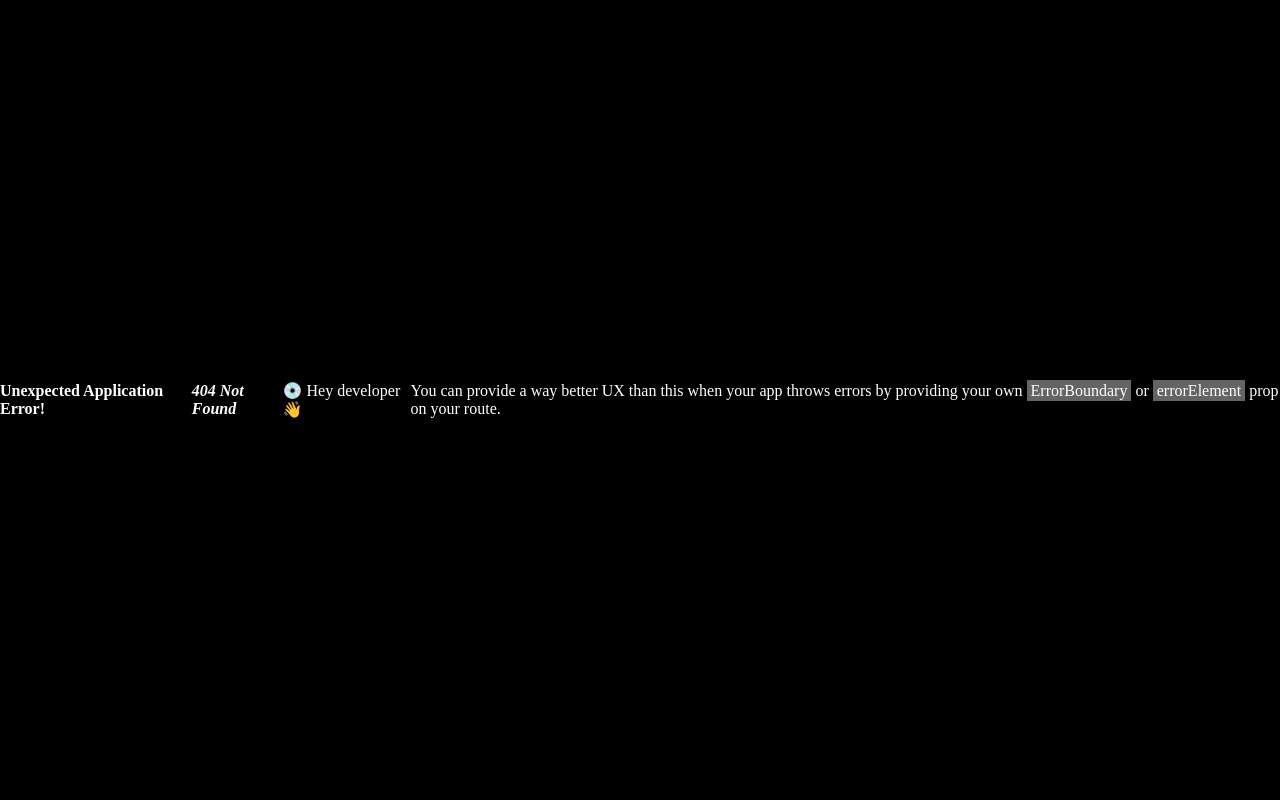
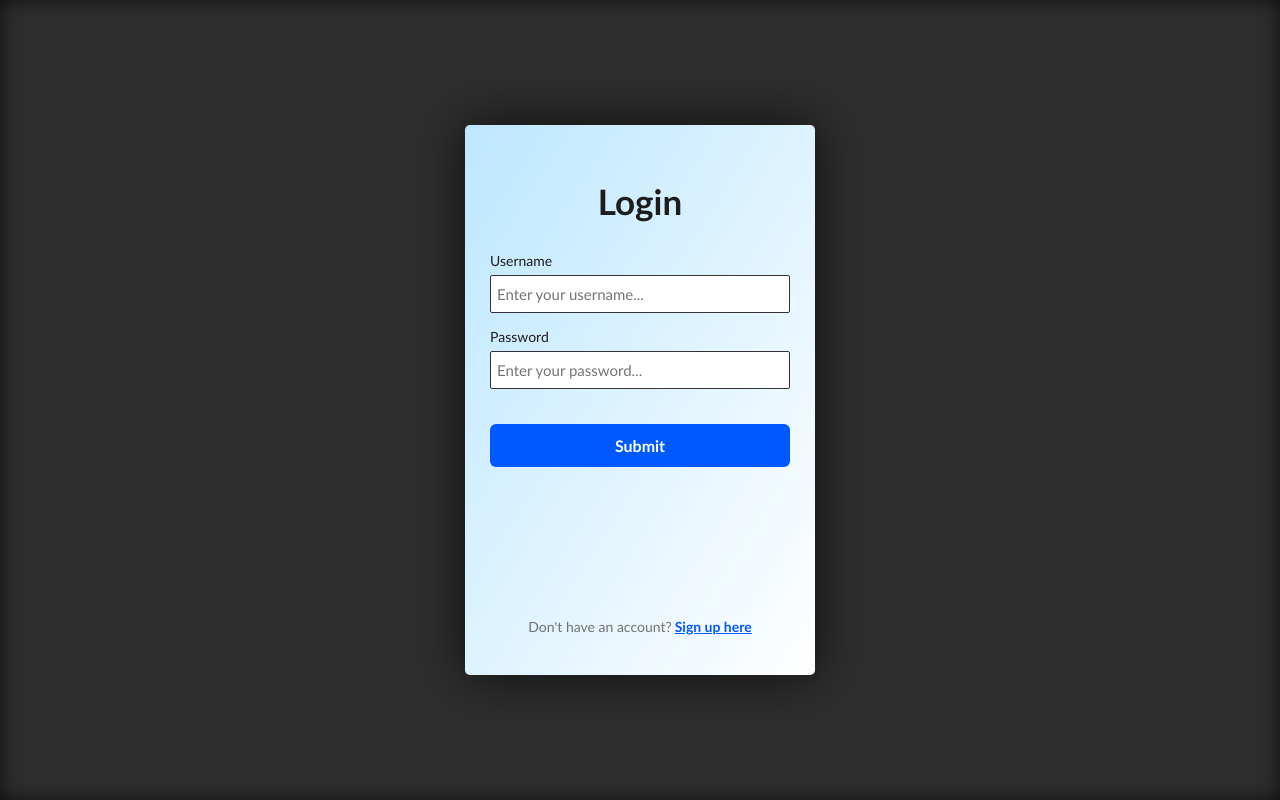
Before and after one commit to tomasbennett/File_Uploader, a React (Vite) app in the folder client/: page /sign-in/login in a window 1280 px wide. Before the commit this address had no page. Built offline with nearby package versions, Linux system fonts and the light colour scheme.

Commit message:
For the signin layout I added a login and register page using handle and useMatches to connect the two with one layout and I now have a shared folder at the root level for constants

```diff
--- a/client/src/App.tsx
+++ b/client/src/App.tsx
@@ -1,8 +1,11 @@
 import { useState } from 'react'
 import reactLogo from './assets/react.svg'
 import viteLogo from '/vite.svg'
-import { RouterProvider, createBrowserRouter } from 'react-router-dom'
+import { Navigate, RouterProvider, createBrowserRouter } from 'react-router-dom'
 import { GeneralHomeLayout } from './layouts/GeneralHomeLayout'
+import { SignInLayout } from './layouts/SignInLayout'
+import { LogIn } from './components/LoginComponent'
+import { Register } from './components/Register'
 
 
 const router = createBrowserRouter([
@@ -12,7 +15,41 @@ const router = createBrowserRouter([
     children: [
       {
         index: true,
-        element: <div>Home Page</div>,
+        element: <Navigate to="folder" replace />,
+      },
+      {
+        path: "sign-in",
+        element: <SignInLayout />,
+        children: [
+          {
+            index: true,
+            element: <Navigate to="login" replace />,
+          },
+          {
+            path: "login",
+            element: <LogIn />,
+            handle: {
+              title: "Login",
+            }
+          },
+          {
+            path: "register",
+            element: <Register />,
+            handle: {
+              title: "Register",
+            }
+          }
+        ]
+      },
+      {
+        path: "folder",
+        element: <div>Folder Page</div>,
+        children: [
+          {
+            index: true,
+            element: <div>Folder Index Page</div>,
+          },
+        ]
       }
     ]
   }
--- /dev/null
+++ b/client/src/components/LoginComponent.tsx
@@ -0,0 +1,21 @@
+import { useLayoutEffect } from "react";
+import { useOutletContext } from "react-router-dom"
+import { ISignInContext } from "../models/ISignInContext";
+
+export function LogIn() {
+    // const { setTitle, setSubmitUrl } = useOutletContext<ISignInContext>();
+
+    // useLayoutEffect(() => {
+
+    //     setTitle("Login");
+    //     setSubmitUrl("login");
+
+    // }, [setTitle, setSubmitUrl]);
+
+
+    return (
+        <>
+
+        </>
+    )
+}
--- /dev/null
+++ b/client/src/components/Register.tsx
@@ -0,0 +1,19 @@
+import { useLayoutEffect } from "react";
+import { useOutletContext } from "react-router-dom";
+import { ISignInContext } from "../models/ISignInContext";
+
+export function Register() {
+    // const { setTitle, setSubmitUrl } = useOutletContext<ISignInContext>();
+
+    // useLayoutEffect(() => {
+    //     setTitle("Register");
+    //     setSubmitUrl("register");
+
+    // }, [setTitle, setSubmitUrl]);
+
+    return (
+        <>
+
+        </>
+    )
+}
--- a/client/src/layouts/GeneralHomeLayout.module.css
+++ b/client/src/layouts/GeneralHomeLayout.module.css
@@ -1,10 +1,12 @@
 .backgroundContainer{
+    position: relative;
+
     flex: 1 1 0;
     /* width: 100%; */
     height: 100%;
 
-    background-color: rgb(112, 112, 112);
+    background-color: rgb(46, 46, 46);
     box-shadow: inset 0 0 2rem rgba(0, 0, 0, 0.7);
 
-    padding: 2rem;
+    /* padding: 2rem; */
 }
--- a/client/src/layouts/GeneralHomeLayout.tsx
+++ b/client/src/layouts/GeneralHomeLayout.tsx
@@ -1,3 +1,4 @@
+import { Outlet } from "react-router-dom";
 import styles from "./GeneralHomeLayout.module.css";
 
 
@@ -5,7 +6,7 @@ import styles from "./GeneralHomeLayout.module.css";
 export function GeneralHomeLayout() {
   return (
     <div className={styles.backgroundContainer}>
-
+        <Outlet />
     </div>
   );
 }
--- /dev/null
+++ b/client/src/layouts/SignInLayout.module.css
@@ -0,0 +1,131 @@
+.signinOuterContainer {
+    --blue-button-colour: rgb(0, 89, 255);
+    --hover-button-colour: rgb(0, 65, 185);
+
+    font-family: 'Gill Sans', 'Gill Sans MT', Calibri, 'Trebuchet MS', sans-serif;
+
+    position: absolute;
+    top: 50%;
+    left: 50%;
+    transform: translate(-50%, -50%);
+
+    display: flex;
+    flex-direction: column;
+    align-items: center;
+    justify-content: flex-start;
+
+
+    width: 100%;
+    max-width: 35rem;
+    height: 100%;
+    max-height: 55rem;
+
+    background: linear-gradient(to bottom right, rgb(189, 231, 255), white);
+    color: rgb(29, 29, 29);
+
+    padding: 2rem;
+
+
+    border-radius: .5rem;
+    box-shadow: 0 0 5rem rgba(0, 0, 0, 0.7);
+}
+
+.signinOuterContainer h2 {
+
+    margin-top: 3.5rem;
+    margin-bottom: 3rem;
+
+    font-size: 3.5rem;
+    font-weight: 1800;
+}
+
+.signinOuterContainer > form{
+    width: 100%;
+    height: 100%;
+
+    display: flex;
+    flex-direction: column;
+    align-items: center;
+}
+
+
+
+
+
+
+.inputGroup {
+    display: flex;
+    flex-direction: column;
+    margin-bottom: 1.5rem;
+
+    width: 100%;
+    max-width: 30rem;
+}
+
+.inputGroup label {
+    font-size: 1.4rem;
+    margin-bottom: .6rem;
+}
+
+.inputGroup input {
+    padding: .9rem 0;
+    padding-left: .6rem;
+
+    font-size: 1.5rem;
+    border-radius: .2rem;
+    border: .1rem solid #333;
+    background: #fff;
+    color: #000;
+    transition: 0.25s;
+}
+
+.inputGroup input:focus {
+    border-color: #0f4fff;
+    outline: none;
+    box-shadow: 0 0 .5rem rgba(255, 255, 255, 0.4);
+}
+
+.submitButton {
+    width: 100%;
+    max-width: 30rem;
+
+    padding: 1.2rem;
+    background: var(--blue-button-colour);
+    color: white;
+    border: none;
+    border-radius: .6rem;
+    margin-top: 2rem;
+    font-size: 1.6rem;
+    cursor: pointer;
+    font-weight: bold;
+    transition: 0.25s;
+}
+
+.submitButton:hover {
+    background: var(--hover-button-colour);
+}
+
+.switchSignInParagraph {
+    margin-top: auto;
+    margin-bottom: 2rem;
+
+    display: flex;
+    column-gap: .3rem;
+
+
+    text-align: center;
+    font-size: 1.4rem;
+    color: #727272;
+}
+
+.switchSignInParagraph a {
+    color: var(--blue-button-colour);
+    text-decoration: none;
+    font-weight: bold;
+    transition: 0.25s;
+    text-decoration: underline;
+}
+
+.switchSignInParagraph a:hover {
+    color: var(--hover-button-colour);
+}
--- /dev/null
+++ b/client/src/layouts/SignInLayout.tsx
@@ -0,0 +1,63 @@
+import { Outlet, useMatches } from "react-router-dom";
+import styles from "./SignInLayout.module.css";
+import { useState } from "react";
+import { ISignInContext } from "../models/ISignInContext";
+import { maxUsernamePasswordLength as maxUsernameLength, minUsernamePasswordLength } from "../../../shared/constants";
+
+
+export function SignInLayout() {
+    // const [ title, setTitle ] = useState<"Login" | "Register" | null>(null);
+    // const [ submitUrl, setSubmitUrl ] = useState<"login" | "register" | null>(null);
+
+    const matches = useMatches() as Array<{ handle?: ISignInContext }>;
+
+    const title = matches.find(match => match.handle?.title)?.handle?.title || "Sign In";
+    const submitUrl = title.toLowerCase();
+    const otherSigninUrl = submitUrl === "login" ? "register" : "login";
+
+
+    return (
+        <>
+            <Outlet />
+
+            <div className={styles.signinOuterContainer}>
+                <h2>{title}</h2>
+
+                <form action={`/sign-in/${submitUrl}`} method="POST">
+                    <div className={styles.inputGroup}>
+                        <label htmlFor="username">Username</label>
+                        <input
+                            type="text"
+                            id="username"
+                            name="username"
+                            placeholder="Enter your username..."
+                            required
+                            minLength={minUsernamePasswordLength}
+                            maxLength={maxUsernameLength}
+                        />
+                    </div>
+
+                    <div className={styles.inputGroup}>
+                        <label htmlFor="password">Password</label>
+                        <input
+                            type="password"
+                            id="password"
+                            name="password"
+                            placeholder="Enter your password..."
+                            required
+                            minLength={minUsernamePasswordLength}
+                            maxLength={maxUsernameLength}
+                        />
+                    </div>
+
+                    <button className={styles.submitButton} type="submit">Submit</button>
+
+                    <p className={styles.switchSignInParagraph}>
+                        Don't have an account?
+                        <a href={`/sign-in/${otherSigninUrl}`}>Sign up here</a>
+                    </p>
+                </form>
+            </div>
+        </>
+    )
+}
--- /dev/null
+++ b/client/src/models/ISignInContext.ts
@@ -0,0 +1,3 @@
+export type ISignInContext = {
+    title?: string;
+};
--- a/client/tsconfig.json
+++ b/client/tsconfig.json
@@ -4,7 +4,7 @@
     "jsx": "react-jsx",
     // "allowImportingTsExtensions": true
   },
-  "include": ["./src/**/*.ts", "./src/**/*.tsx"],
+  "include": ["./src/**/*.ts", "./src/**/*.tsx", "../shared/**/*.ts", "../shared/**/*.tsx"],
   // "exclude": ["./src/**/*.d.ts", "./node_modules"],
   "exclude": ["./node_modules"]
 }
```
Also changed, not shown: 2 other files (tests, documents, lock files or other folders).
